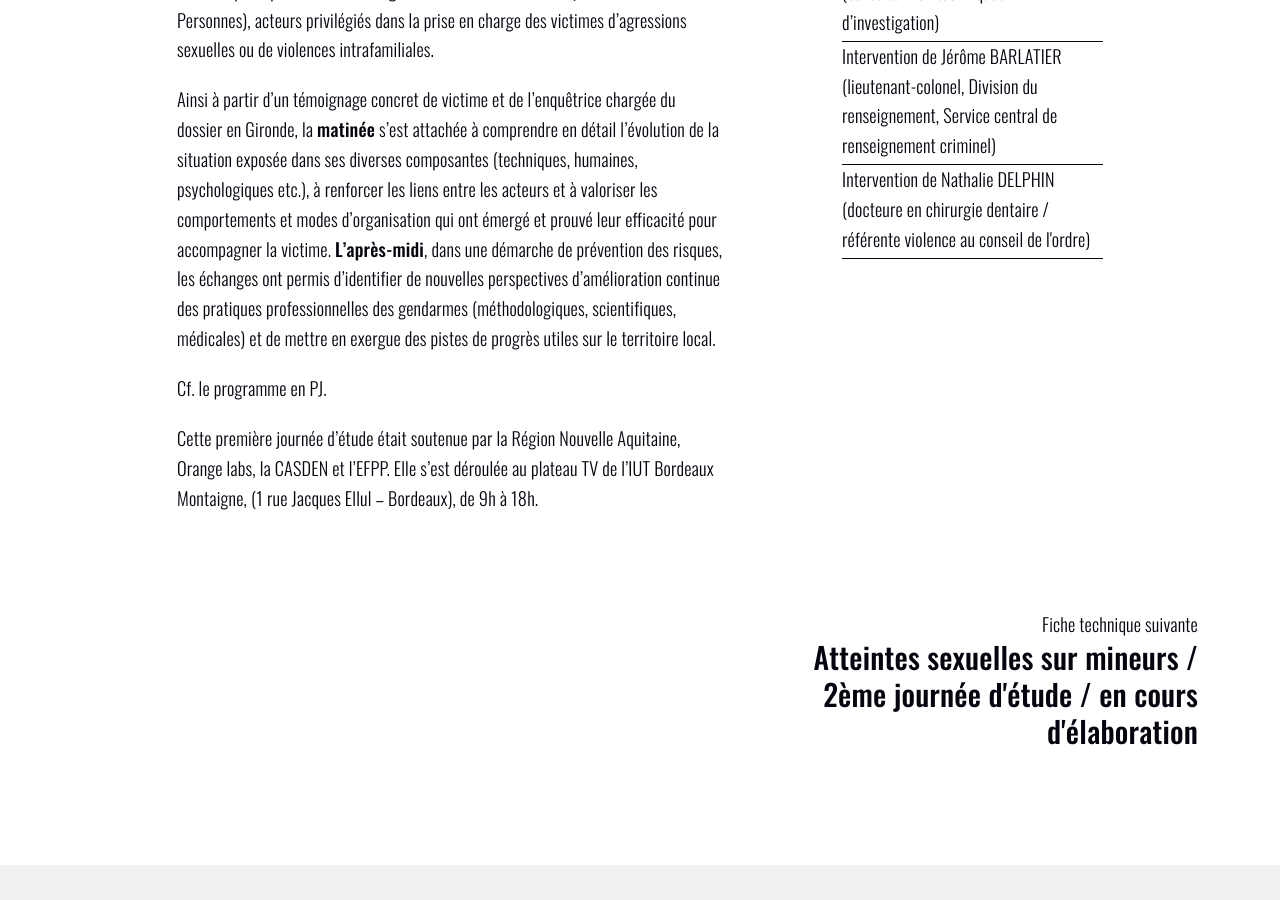
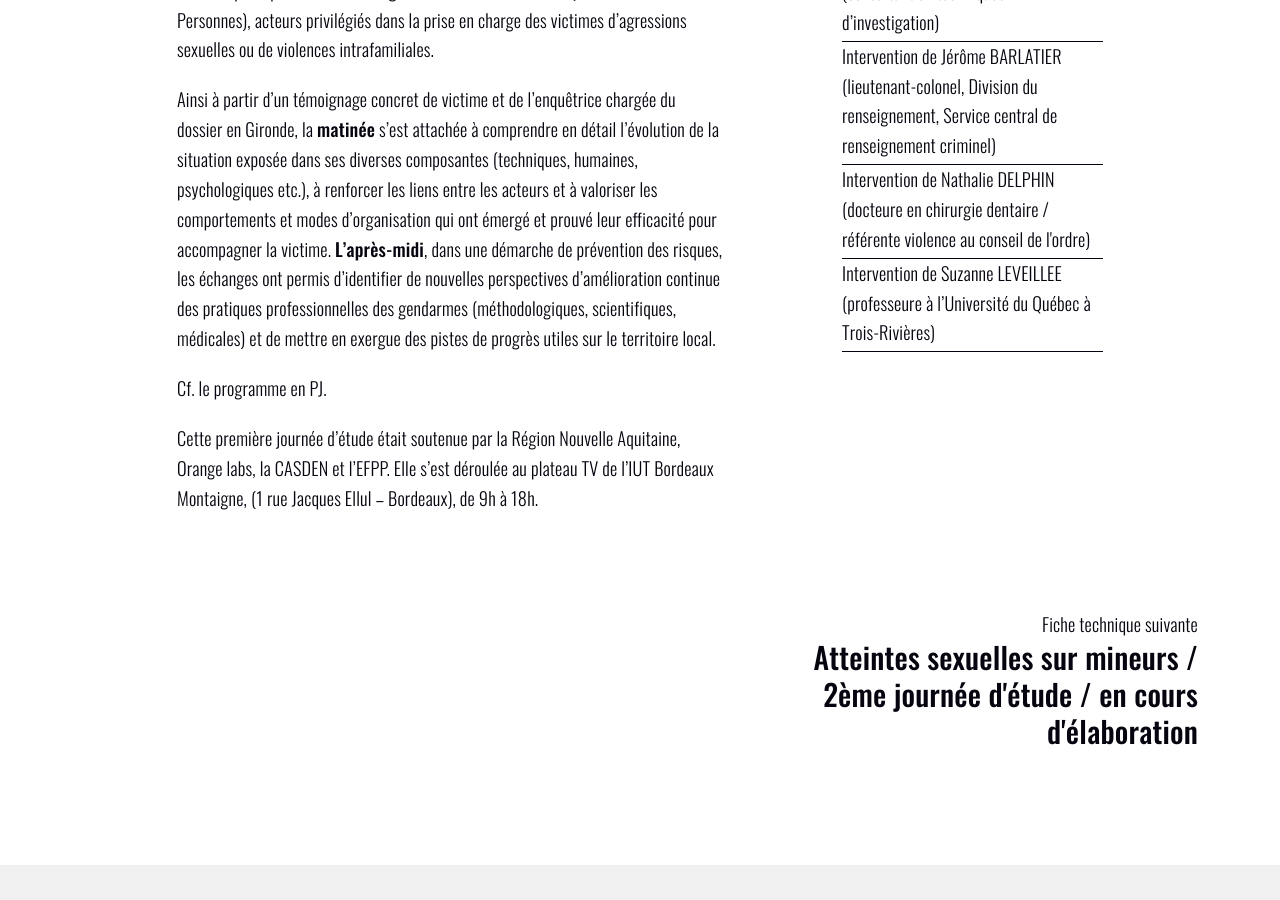
Before and after one commit to noesya/cyberneticproject, a Jekyll site: the page built from _study_days/violences-conjugales-1ere-journee-d-etude.html, in a window 1280 px wide and 900 px high, scrolled down 1643 px. Built offline with Jekyll 4.4.1, drawn with Linux system fonts in a browser that asks for light colours.

Commit message:
Update Journées d‘études “violences-conjugales-1ere-journee-d-etude”

```diff
--- a/_study_days/violences-conjugales-1ere-journee-d-etude.html
+++ b/_study_days/violences-conjugales-1ere-journee-d-etude.html
@@ -35,7 +35,8 @@ downloads:
       renseignement, Service central de renseignement criminel)
   - name: Intervention de Nathalie DELPHIN (docteure en chirurgie dentaire /
       référente violence au conseil de l'ordre)
-  - {}
+  - name: Intervention de Suzanne LEVEILLEE (professeure à l’Université du Québec à
+      Trois-Rivières)
 event_date: 2021-06-15T08:20:30.057Z
 warning: true
 ---
```
